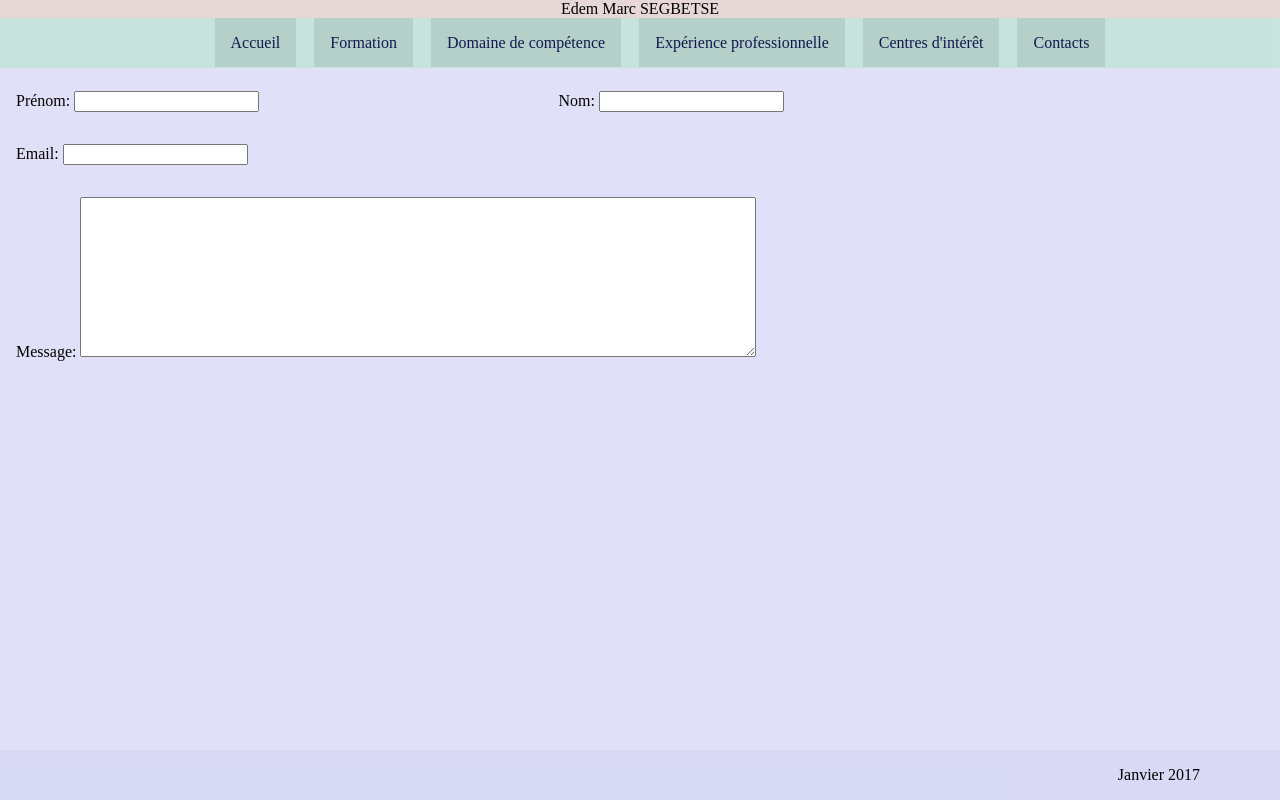
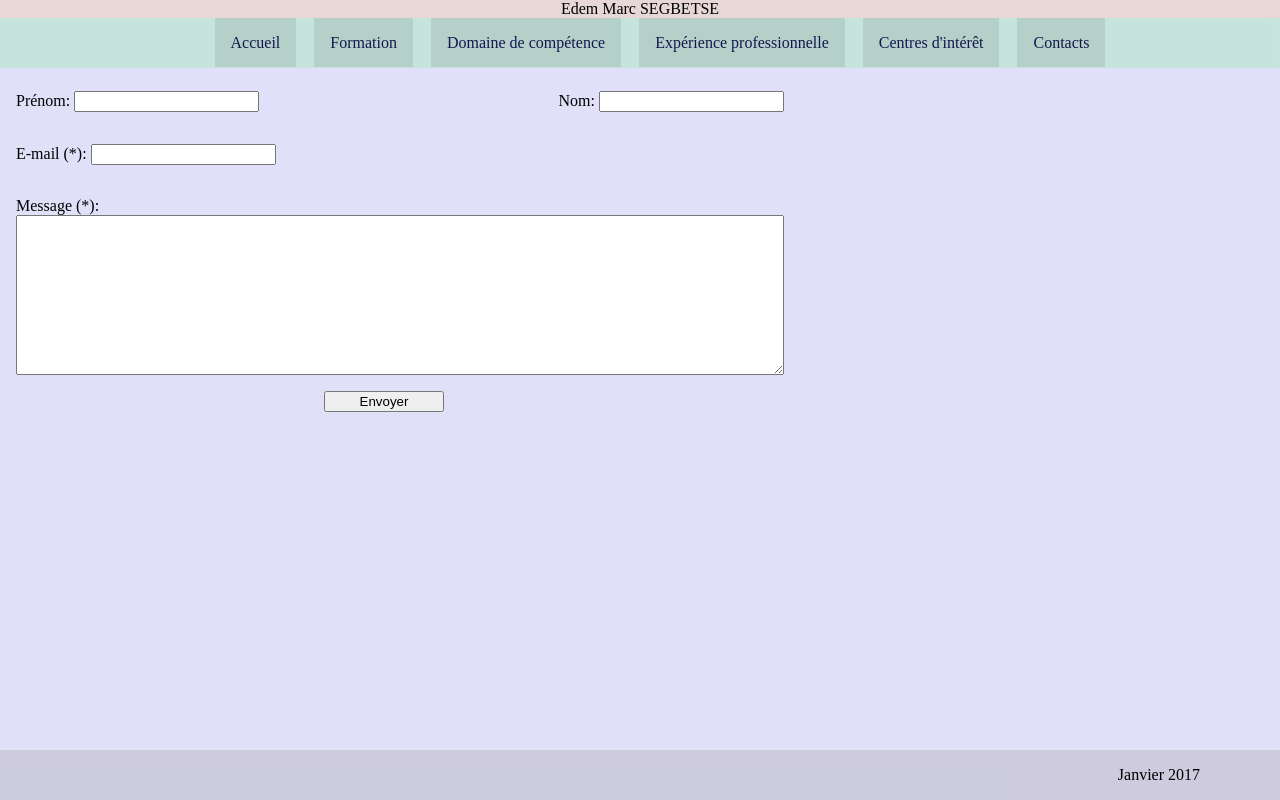
Before and after one commit to edemmarc/Devoirs, a plain HTML site: page contacts.html in a window 1280 px wide. Drawn offline with Linux system fonts and the light colour scheme.

Commit message:
minor changes

```diff
--- a/contacts.html
+++ b/contacts.html
@@ -2,7 +2,7 @@
 <html>
   <head>
     <meta charset="utf-8">
-    <title>Bienvenue!</title>
+    <title>Contacts</title>
     <link rel="stylesheet" type="text/css" href="style.css" />
     <style>
       header {
@@ -38,12 +38,28 @@
       textarea {
         width: 88%;
         height: 100%;
+        font-size: inherit;
+        font-family: inherit;
       }
 
-      .message {
+      #message {
+        margin: 0px;
+        width: 100%;
         height: 20vh;
       }
 
+      #prenom:focus, #nom:focus, #email:focus, #message:focus {
+        border-style : solid;
+        border-width: 2px;
+        border-color: firebrick;
+        border-radius: 5px;
+      }
+
+      input[type=submit] {
+        display: block;
+        width: 15vh;
+        margin: auto;
+      }
     </style>
   </head>
   <body>
@@ -61,28 +77,29 @@
           <li><a href="contacts.html" target="_blank">Contacts</a></li>
         </ul>
       </nav>
-      <form id="formulaire">
+      <form id="formulaire" action:"mailto:edemmarc@hotmail.fr" method="POST" enctype="multipart/form-data">
         <div id="identifiants" class="conteneur">
           <div>
             <label for="prenom">Prénom: </label>
-          <input type="text" name="prenom" id="prenom"/>
+            <input type="text" id="prenom"/>
           </div>
           <div>
             <label for="nom">Nom: </label>
-          <input type="text" name="nom" id="nom"/>
+            <input type="text" id="nom"/>
           </div>
         </div>
         <div class="conteneur">
-          <label for="email">Email: </label>
-          <input type="email" name="email" id="email"/>
+          <label for="email">E-mail (*): </label>
+          <input type="email" id="email" required=""/>
         </div>
         <div class="conteneur message">
-          <label for="message">Message: </label>
-          <textarea name="message" id="message"></textarea>
+          <label for="message">Message (*): </label> <br>
+          <textarea id="message" required></textarea>
         </div>
+        <input type="submit" value="Envoyer" style="text-align:center;"/>
       </form>
     </main>
-    <footer style="background-color: #CDCCED66">
+    <footer style="background-color: #CBC9DBE6">
       <p>Janvier 2017</p>
     </footer>
   </body>
```
Also changed, not shown: competence.html (+2 -2 lines), experience.html (+2 -2 lines), formation.html (+2 -2 lines), index.html (+2 -2 lines), interets.html (+2 -2 lines). Lines whose indentation alone changed are shown as unchanged.
